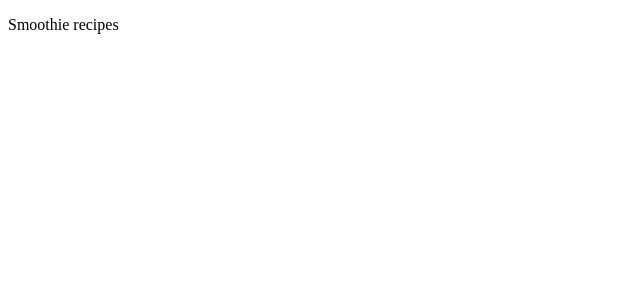
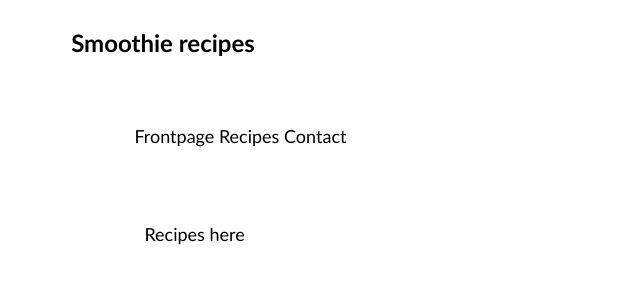
Before and after one commit to MarkkuVaara/smoothierecipes, a React (Vite) app: page / in a window 1280 px wide. Shown: the top 300 px of the page, without its empty margins (0-640 px from the left). Built offline with nearby package versions, Linux system fonts and the light colour scheme.

Commit message:
Added basic styles and rudimentary page structure

```diff
--- a/src/App.jsx
+++ b/src/App.jsx
@@ -1,8 +1,24 @@
 
-const App = () => (
-  <div>
-    <p>Smoothie recipes</p>
-  </div>
-)
+import React, { useState, useEffect, useCallback } from 'react';
+
+const App = () => {
+
+  return (
+
+    <div className="mainapp">
+      <div className="title">
+        <h2>Smoothie recipes</h2>
+      </div>
+      <div className="banner">
+        <p>Frontpage Recipes Contact </p>
+      </div>
+      <div className="main">
+        <p>Recipes here</p>
+      </div>
+    </div>
+
+  )
+
+}
 
 export default App;
--- /dev/null
+++ b/src/index.css
@@ -0,0 +1,62 @@
+
+h1 {
+    color: black;
+    font-size: 54px;
+    font-family:'Trebuchet MS', 'Lucida Sans Unicode', 'Lucida Grande', 'Lucida Sans', Arial, sans-serif;
+}
+
+h2, h3, h4, b, p {
+    color: black;
+    font-family:'Gill Sans', 'Gill Sans MT', Calibri, 'Trebuchet MS', sans-serif;
+}
+
+h3 {
+    font-size: 22px;
+}
+
+h4 {
+    font-size: 20px;
+}
+
+p {
+    font-size: 18px;
+}
+
+
+.mainapp {
+    font-family:'Gill Sans', 'Gill Sans MT', Calibri, 'Trebuchet MS', sans-serif;
+    background-repeat: no-repeat;
+    background-attachment: fixed;
+    background-position: center;
+    background-size: 100% 100%;
+}
+
+.title {
+    display: flex;
+    justify-content: space-between;
+    text-align: center;
+    margin-left: 5%;
+    margin-right: 5%;
+}
+
+.banner {
+    display: flex;
+    justify-content: space-between;
+    text-align: justify;
+    padding: 10px;
+    padding-left: 5%;
+    padding-right: 5%;
+    margin-top: 20px;
+    margin-left: 5%;
+    margin-right: 5%;
+}
+
+.main {
+    text-align: justify;
+    height: 100%;
+    min-height: 500px;
+    padding: 10px;
+    margin-top: 20px;
+    margin-left: 10%;
+    margin-right: 10%;
+}
--- a/src/main.jsx
+++ b/src/main.jsx
@@ -1,5 +1,6 @@
 
 import ReactDOM from 'react-dom/client';
+import './index.css';
 
 import App from './App';
 
```
